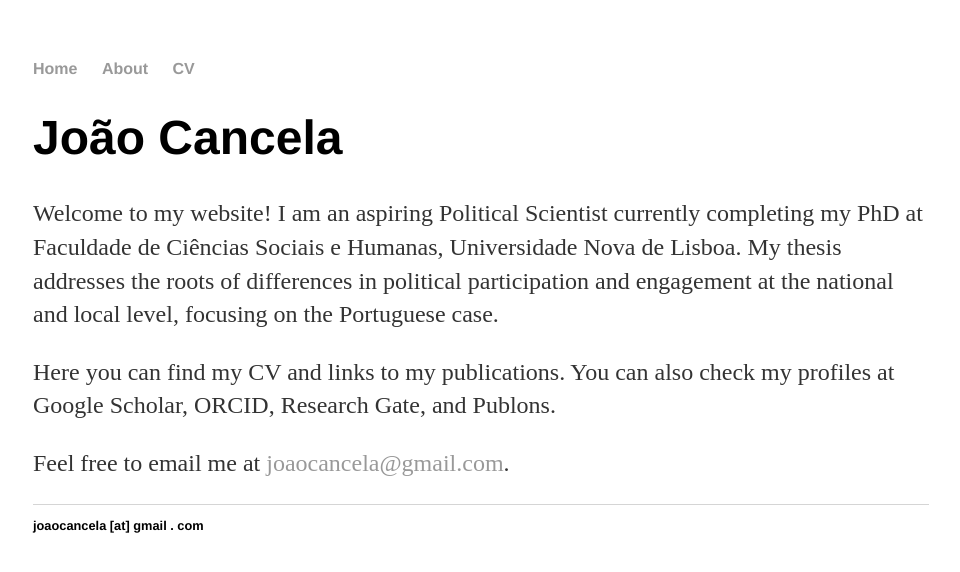
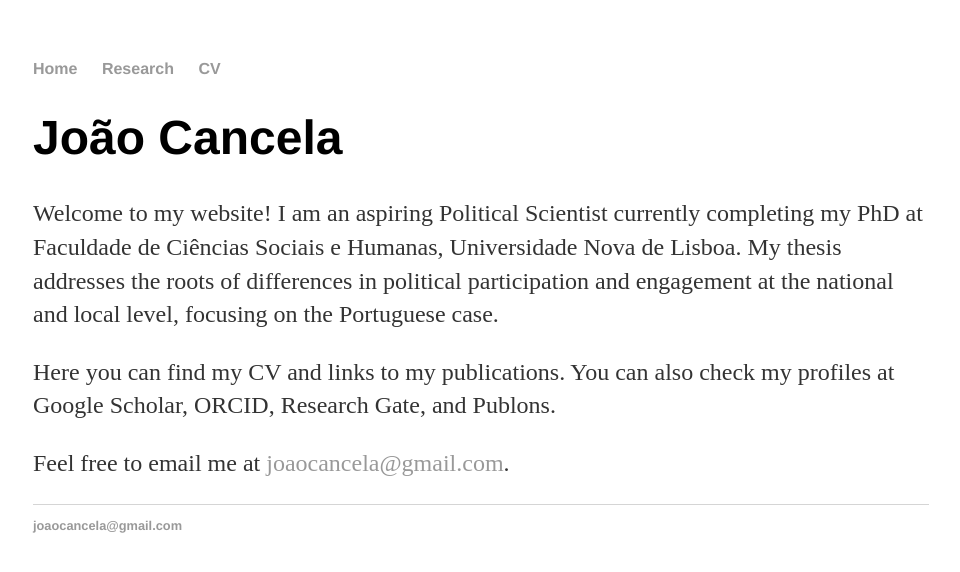
Before and after one commit to joaocancela/joaocancela.github.io, a Jekyll site: the page built from index.html, in a window 1280 px wide. Shown: the top 572 px of the page, without its empty margins (159-1119 px from the left). Built offline with Jekyll 4.4.1, drawn with Linux system fonts in a browser that asks for light colours.

Commit message:
Update default.html

```diff
--- a/_layouts/default.html
+++ b/_layouts/default.html
@@ -9,7 +9,7 @@
 			<nav>
 	    		<ul>
 	        		<li><a href="/">Home</a></li>
-		        	<li><a href="/about">About</a></li>
+		        	<li><a href="/research">Research</a></li>
 	        		<li><a href="/cv">CV</a></li>
 	    		</ul>
 			</nav>
@@ -20,7 +20,7 @@
 			</div><!-- /.container -->
 			<footer>
 	    		<ul>
-	        		<li>joaocancela [at] gmail . com</li>
+	        		<li><a href=mailto:joaocancela@gmail.com>joaocancela@gmail.com</a></li>
 				</ul>
 			</footer>
 		</body>
```
